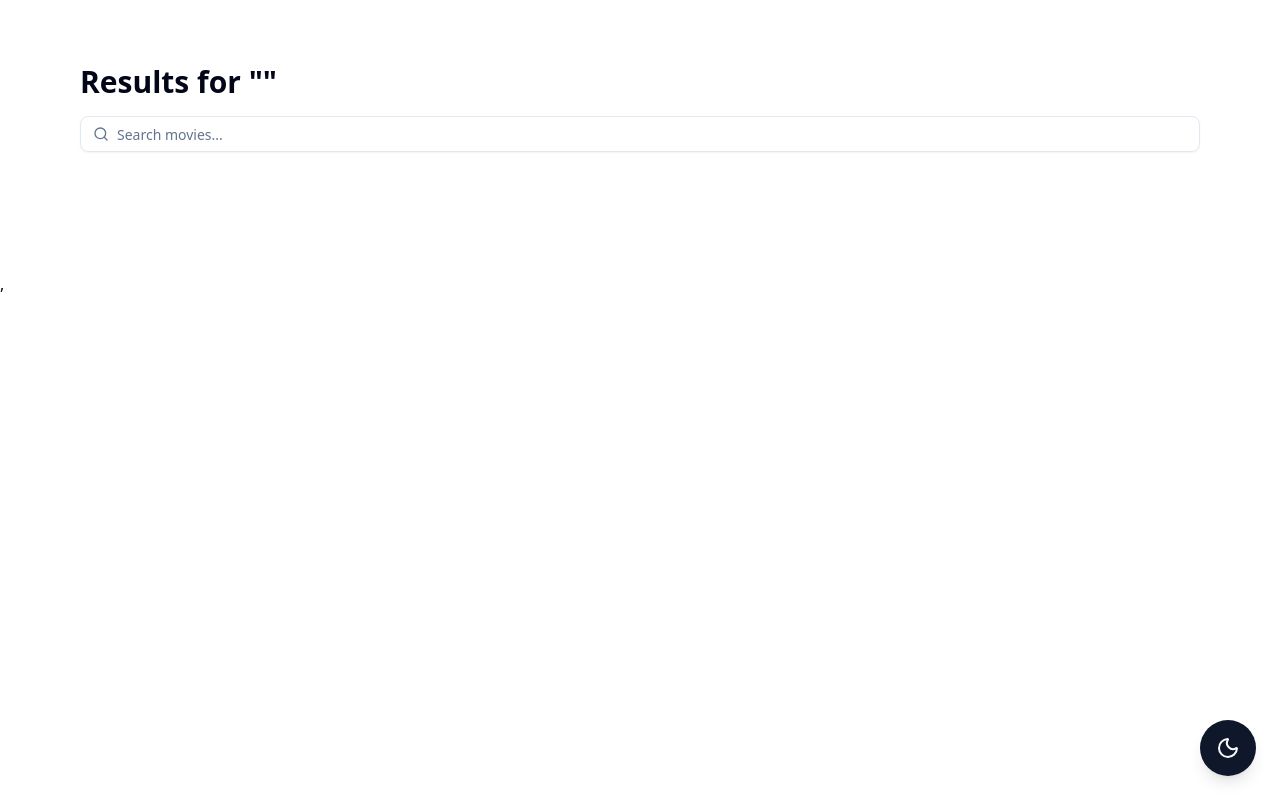
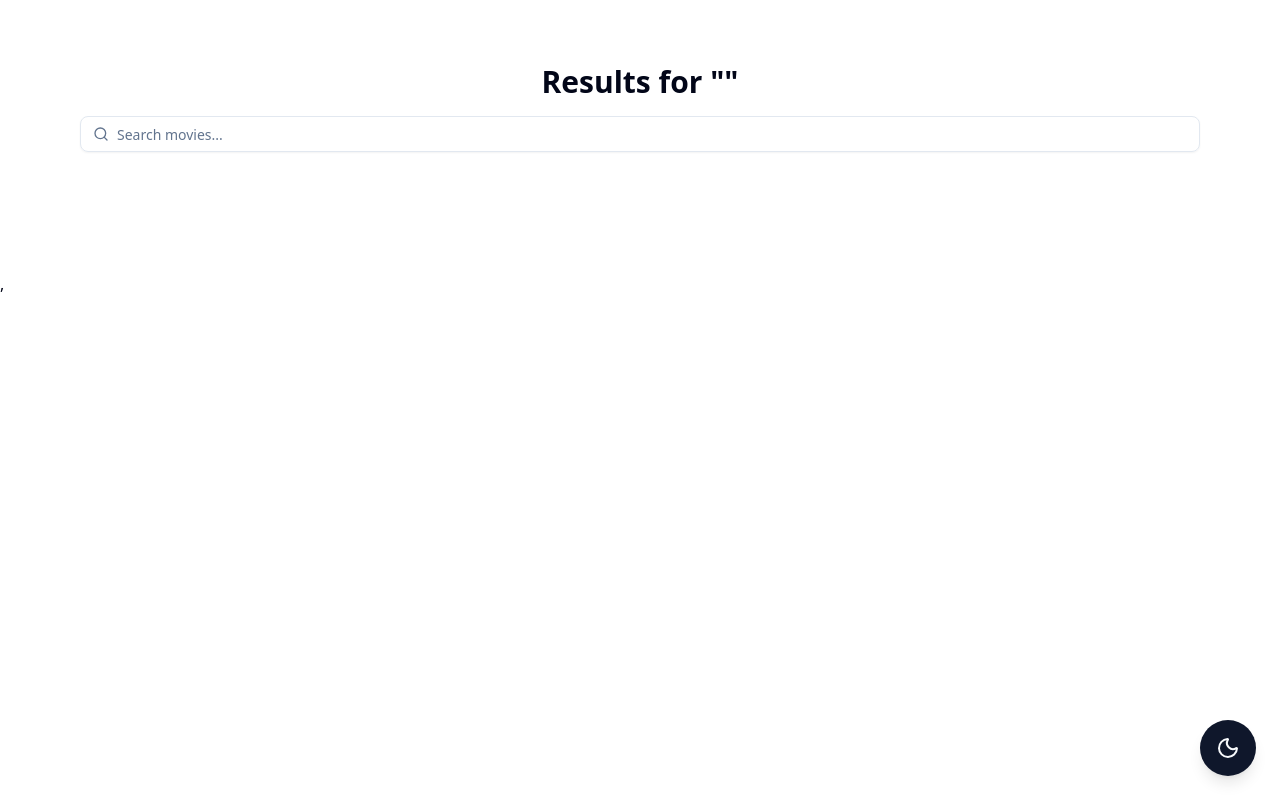
Before and after one commit to Elie-50/movie-browser, a React (Vite) app: page /#/search in a window 1280 px wide. Built offline with nearby package versions, Linux system fonts and the light colour scheme.

Commit message:
Center search page header

```diff
--- a/src/pages/SearchPage.tsx
+++ b/src/pages/SearchPage.tsx
@@ -83,7 +83,7 @@ export default function SearchPage() {
 
   return (
     <div className="max-w-6xl mx-auto p-4 mb-20">
-      <h1 className="text-3xl font-bold my-4">Results for "{debouncedQuery}"</h1>
+      <h1 className="text-3xl text-center font-bold my-4">Results for "{debouncedQuery}"</h1>
 
       {/* Search Input */}
       <div className="mb-6">
```
